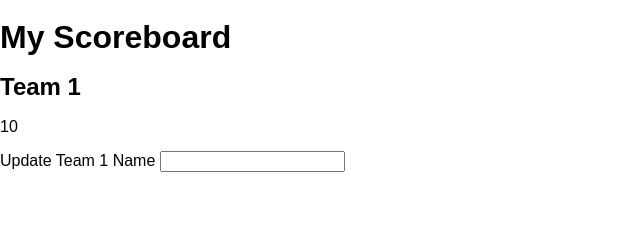
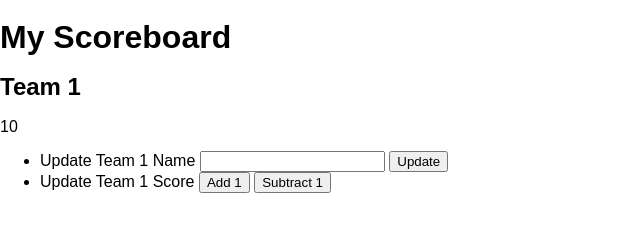
Before and after one commit to geekboyisonnow/a-scoreboard, a website: page public/index.html in a window 1280 px wide. Shown: the whole page, without its empty margins (0-640 px from the left). Drawn offline with Linux system fonts and the light colour scheme.

Commit message:
Hard coding lists

```diff
--- a/public/index.html
+++ b/public/index.html
@@ -11,8 +11,19 @@
     <h1 class="">My Scoreboard</h1>
     <h2>Team 1</h2>
     <p>10</p>
-    <label>Update Team 1 Name</label>
-    <input type="text"/>
+    <ul>
+      <li>
+        <label>Update Team 1 Name</label>
+        <input type="text"/>
+        <button>Update</button>
+      </li>
+      <li>
+        <label>Update Team 1 Score</label>
+        <button>Add 1</button>
+        <button>Subtract 1</button>
+      </li>
+    </ul>
+
 
     <script src="/main.js" charset="utf-8"></script>
   </body>
```
